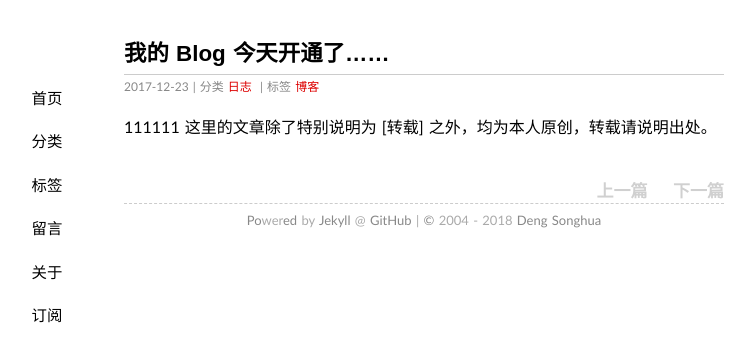
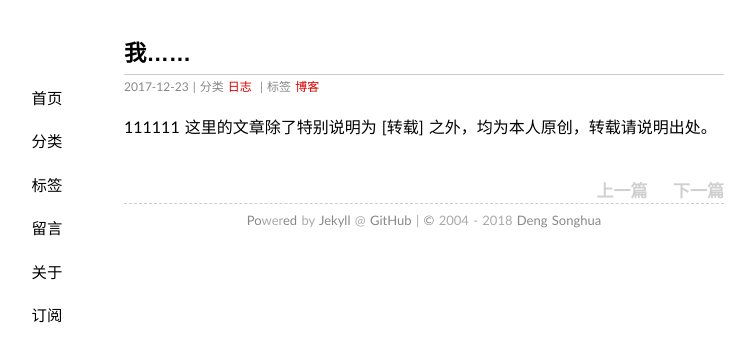
Before and after one commit to sonhua-deng/sonhua-deng.github.io, a Jekyll site: the page built from _posts/2017-12-23-hello-blog.md, in a window 1280 px wide. Shown: the top 362 px of the page, without its empty margins (216-971 px from the left). Built offline with Jekyll 4.4.1, drawn with Linux system fonts in a browser that asks for light colours.

Commit message:
Update 2017-12-23-hello-blog.md

```diff
--- a/_posts/2017-12-23-hello-blog.md
+++ b/_posts/2017-12-23-hello-blog.md
@@ -1,6 +1,6 @@
 ---
 layout: post
-title: 我的 Blog 今天开通了……
+title: 我……
 date: 2017-12-23 12:00:10+00:00
 categories: 日志
 tags: 博客
```
